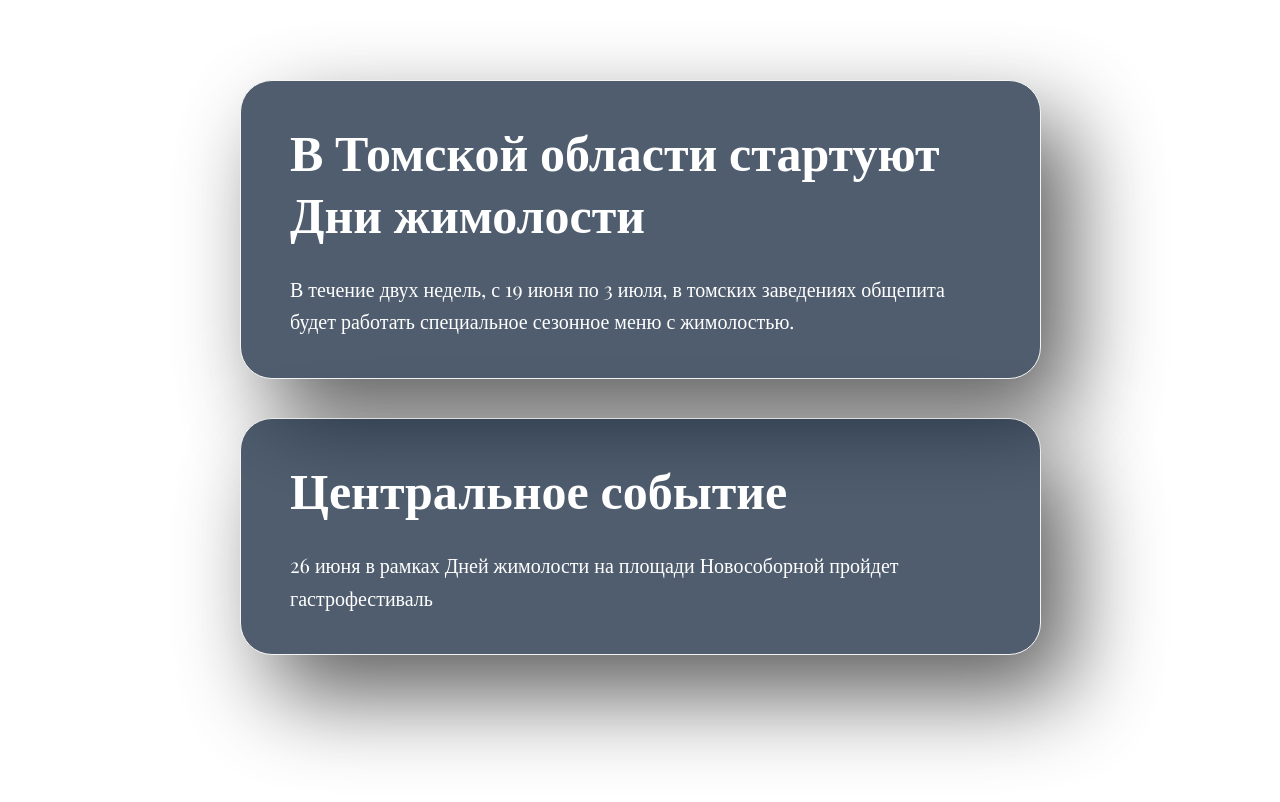
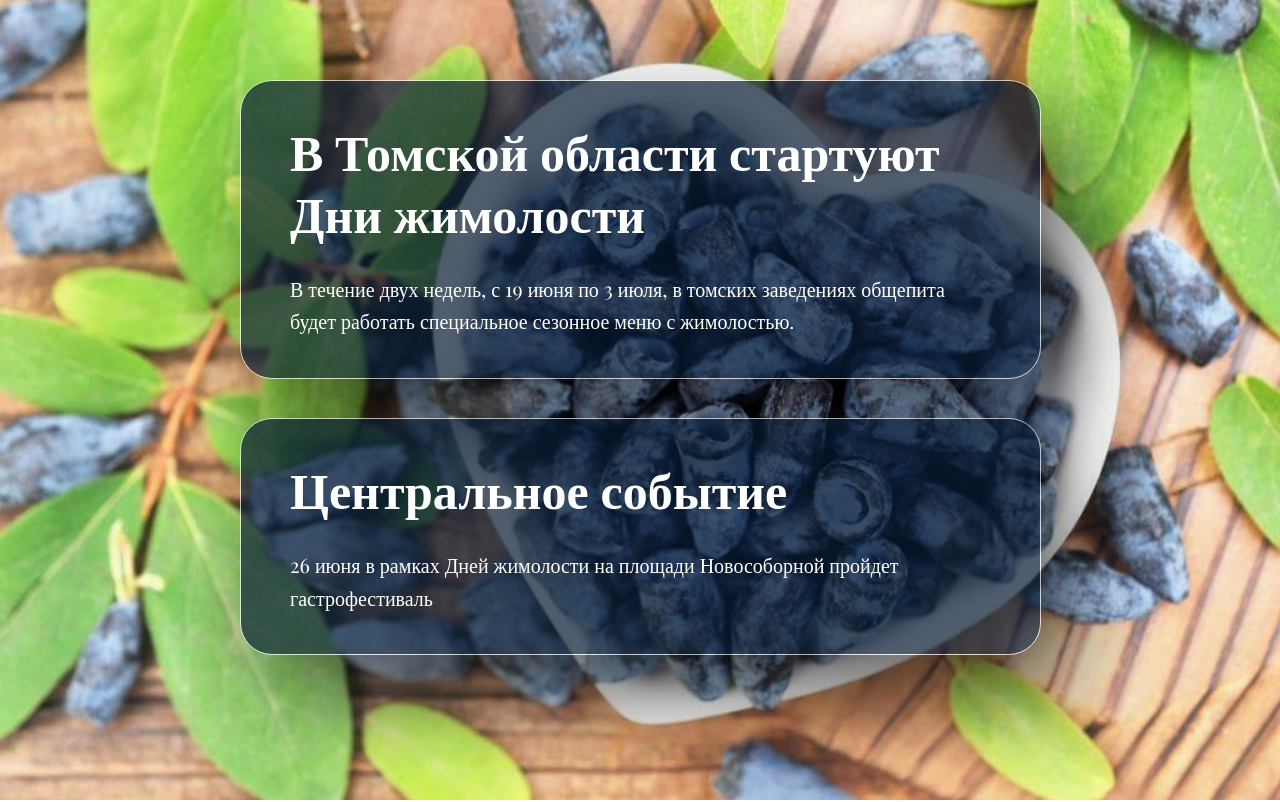
Before and after one commit to SarahAndDuck/fest, a plain HTML site: page index.html in a window 1280 px wide. Shown: the top 802 px of the page. Drawn offline with nearby package versions, Linux system fonts and the light colour scheme.

Commit message:
Update style.css

```diff
--- a/css/style.css
+++ b/css/style.css
@@ -15,7 +15,7 @@
 
 .hero {
   height: 100vh;
-  background: url("img/back.jpg") center center/cover no-repeat;
+  background: url("../img/back.jpg") center center/cover no-repeat;
   padding-top: 80px;
 }
 
```
